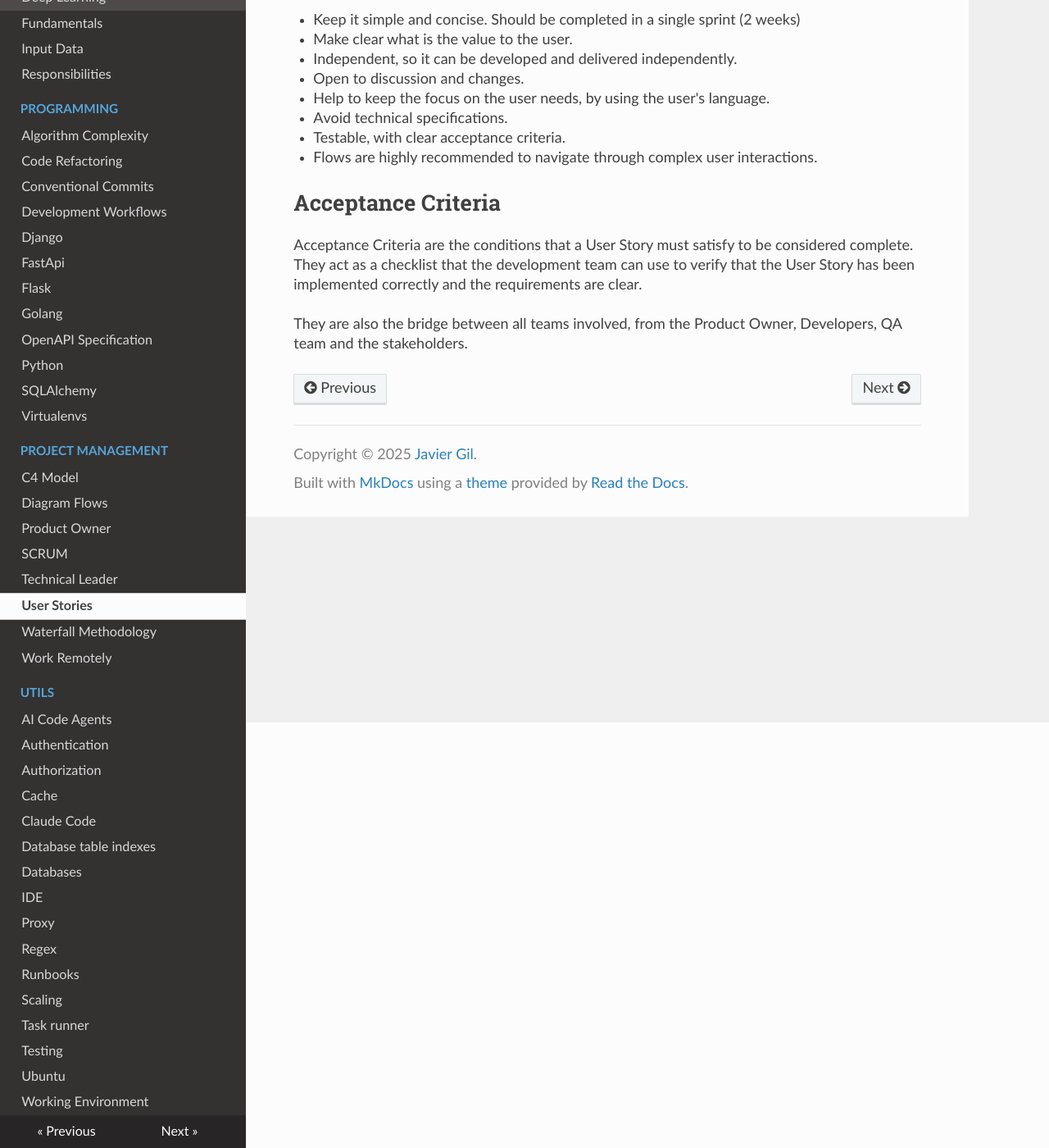
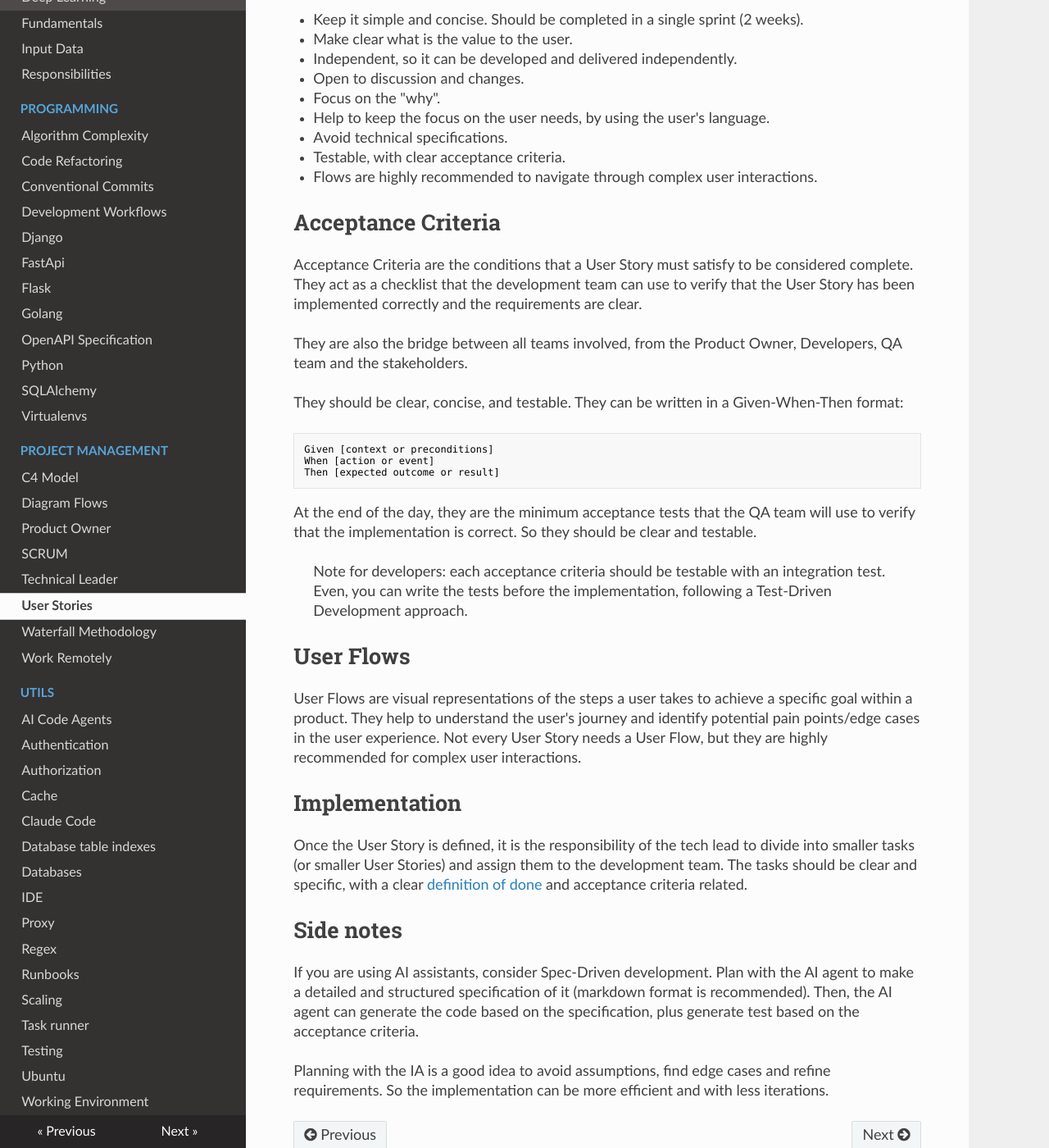
Before and after one commit to McLargo/mkdown-docs, an MkDocs documentation site: the page built from docs/project-management/user-stories.md, in a window 1280 px wide and 1400 px high, scrolled down 519 px. Shown: the whole window at 82% size. Built offline with MkDocs 1.6.1, drawn with Linux system fonts in a browser that asks for light colours; nearby versions of some CDN libraries.

Commit message:
feat: User stories improvement

````diff
--- a/docs/project-management/user-stories.md
+++ b/docs/project-management/user-stories.md
@@ -17,10 +17,11 @@ multiple benefits for the same action, but it is not recommended.
 
 ## Characteristics of Good User Stories
 
-- Keep it simple and concise. Should be completed in a single sprint (2 weeks)
+- Keep it simple and concise. Should be completed in a single sprint (2 weeks).
 - Make clear what is the value to the user.
 - Independent, so it can be developed and delivered independently.
 - Open to discussion and changes.
+- Focus on the "why".
 - Help to keep the focus on the user needs, by using the user's language.
 - Avoid technical specifications.
 - Testable, with clear acceptance criteria.
@@ -35,3 +36,48 @@ requirements are clear.
 
 They are also the bridge between all teams involved, from the Product Owner,
 Developers, QA team and the stakeholders.
+
+They should be clear, concise, and testable. They can be written in a
+Given-When-Then format:
+
+```text
+Given [context or preconditions]
+When [action or event]
+Then [expected outcome or result]
+```
+
+At the end of the day, they are the minimum acceptance tests that the QA team
+will use to verify that the implementation is correct. So they should be clear
+and testable.
+
+> Note for developers: each acceptance criteria should be testable with an
+> integration test. Even, you can write the tests before the implementation,
+> following a Test-Driven Development approach.
+
+## User Flows
+
+User Flows are visual representations of the steps a user takes to achieve a
+specific goal within a product. They help to understand the user's journey and
+identify potential pain points/edge cases in the user experience. Not every User
+Story needs a User Flow, but they are highly recommended for complex user
+interactions.
+
+## Implementation
+
+Once the User Story is defined, it is the responsibility of the tech lead to
+divide into smaller tasks (or smaller User Stories) and assign them to the
+development team. The tasks should be clear and specific, with a clear
+[definition of
+done](https://github.com/McLargo/project-template/blob/master/technical/definition-of-done.md)
+and acceptance criteria related.
+
+## Side notes
+
+If you are using AI assistants, consider Spec-Driven development. Plan with the
+AI agent to make a detailed and structured specification of it (markdown format
+is recommended). Then, the AI agent can generate the code based on the
+specification, plus generate test based on the acceptance criteria.
+
+Planning with the IA is a good idea to avoid assumptions, find edge cases and
+refine requirements. So the implementation can be more efficient and with less
+iterations.
````
